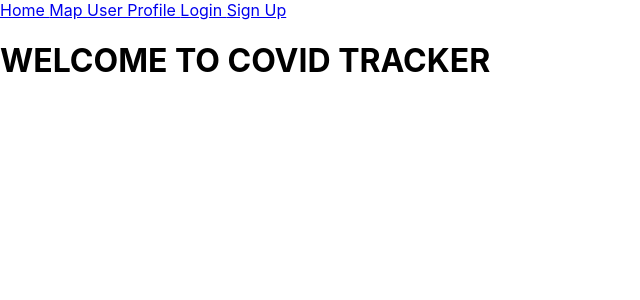
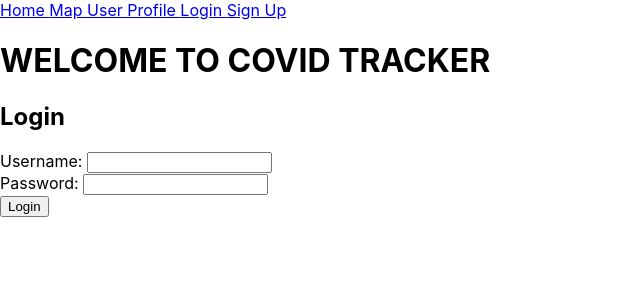
Before and after one commit to reynaldoayala062/Covid-Tracker-Front-end, a React (Create React App) app: page /login in a window 1280 px wide. Shown: the top 300 px of the page, without its empty margins (0-640 px from the left). Built offline with nearby package versions, Linux system fonts and the light colour scheme.

Commit message:
need functionality

```diff
--- a/src/auth/Login.js
+++ b/src/auth/Login.js
@@ -1,11 +1,34 @@
-import React from 'react';
+import { useState } from 'react';
 
 const Login = () => {
+    const [username, setUsername] = useState('')
+    const [password, setPassword] = useState('')
+
+    const submitHandler = (e) => {
+        e.preventDefault();
+        // setUsername(prevUsername => )
+    }
+
     return (
-        <div>
-
+        <div className='login-form'>
+            <form>
+                <h2>Login</h2>
+                <div className='login-username'>
+                    <label type='text' name='username' id='username'> Username: </label>
+                    <input />
+                </div>
+                <div className='login-password'>
+                    <label type='text' name='password' id='username'> Password: </label>
+                    <input />
+                </div>
+                    <input type='submit' value='Login' />
+            </form>
         </div>
     )
 }
 
+
+
+
+
 export default Login;
```
Also changed, not shown: 1 other file (tests, documents, lock files or other folders).
